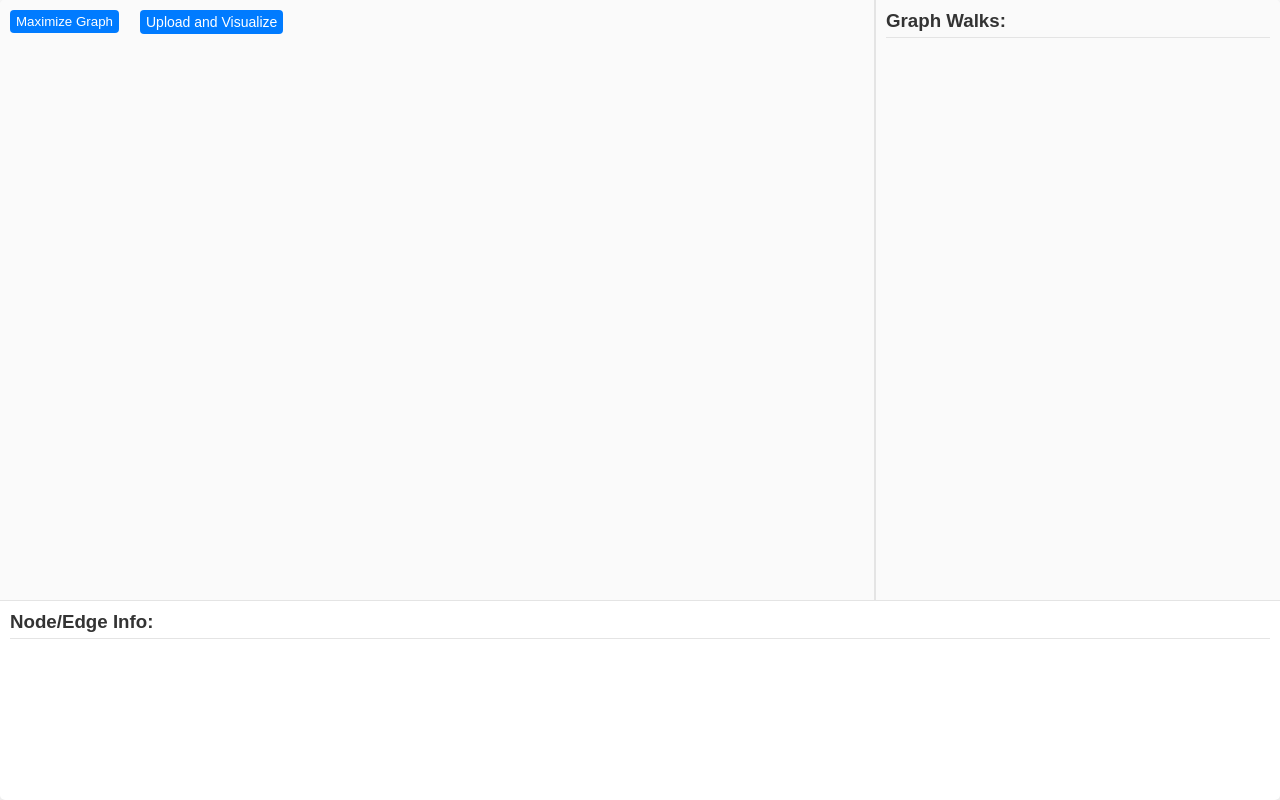
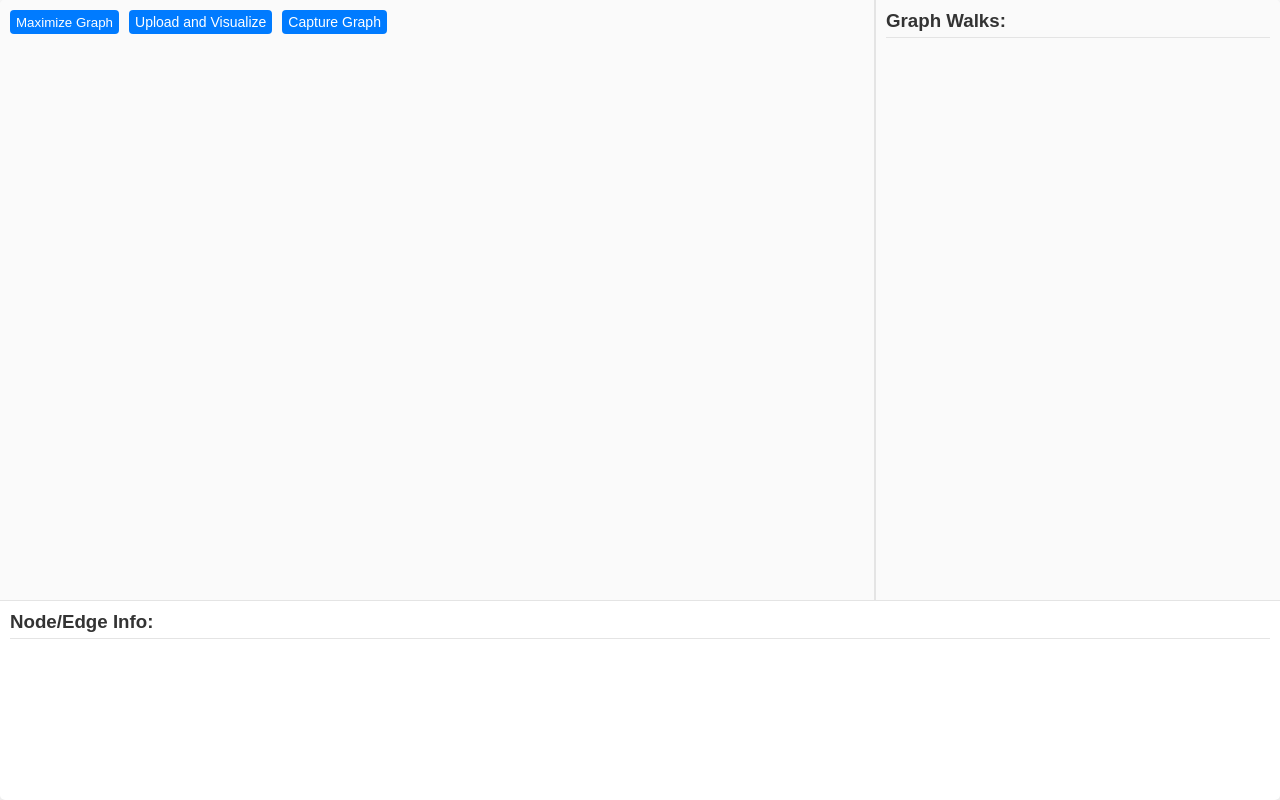
Before and after one commit to cauliyang/aurora, a Flask app: page / in a window 1280 px wide. Run offline with Flask 3, Linux system fonts and the light colour scheme; some libraries are stand-ins or nearby versions.

Commit message:
feat(graph): add functionality to capture graph as image

```diff
--- a/static/graph.js
+++ b/static/graph.js
@@ -13,6 +13,19 @@
 	initializeGraph(graphData);
 	setupGraphInteractions();
 }
+
+document.getElementById("captureGraph").addEventListener("click", function () {
+	// Get the base64 representation of the graph
+	const base64Image = cy.png();
+
+	// Create a new anchor element to enable downloading
+	const downloadLink = document.createElement("a");
+	downloadLink.href = base64Image;
+	downloadLink.download = "graph_capture.png";
+
+	// Trigger the download
+	downloadLink.click();
+});
 
 // Handle file selection and send it to the server without submitting the form
 document.getElementById("uploadInput").addEventListener("change", function (e) {
--- a/templates/index.html
+++ b/templates/index.html
@@ -99,6 +99,26 @@
             background-color: #0056b3;
         }
 
+        #captureGraph {
+            background-color: #007BFF;
+            border: none;
+            color: white;
+            padding: 2px 6px;
+            text-align: center;
+            text-decoration: none;
+            display: inline-block;
+            font-size: 14px;
+            cursor: pointer;
+            border-radius: 4px;
+            transition: background-color 0.3s;
+        }
+
+        #captureGraph:hover {
+            background-color: #0056b3;
+        }
+
+
+
         .gutter {
             background-repeat: no-repeat;
             background-position: center;
@@ -114,16 +134,15 @@
 <body>
     <div id="container">
         <div id="top-container">
-            <!-- Upload form and button -->
+            <div style="position: absolute; top: 10px; left: 10px; z-index: 1; display: flex; gap: 10px;">
+                <button id="toggleMaximize">Maximize Graph</button>
+                <form id="uploadForm" enctype="multipart/form-data" method="post" action="/upload">
+                    <input type="file" name="file" accept=".json" style="display: none;" id="uploadInput">
+                    <label for="uploadInput" class="uploadLabel">Upload and Visualize</label>
+                </form>
+                <button id="captureGraph">Capture Graph</button>
+            </div>
 
-            <form id="uploadForm" enctype="multipart/form-data" method="post" action="/upload"
-                style="position: absolute; top: 10px; left: 140px; z-index: 1;">
-                <input type="file" name="file" accept=".json" style="display: none;" id="uploadInput">
-                <label for="uploadInput" class="uploadLabel">Upload and Visualize</label>
-            </form>
-
-            <button id="toggleMaximize" style="position: absolute; top: 10px; left: 10px; z-index: 1;">Maximize
-                Graph</button>
 
             <div id="cy"></div>
             <div id="walks">
```
